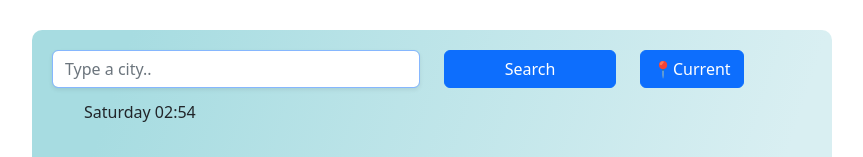
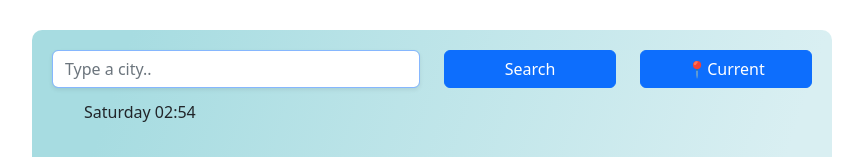
Before and after one commit to Jessicarocham/weather-app, a plain HTML site: page index.html in a window 1280 px wide. Shown: the top 157 px of the page, without its empty margins (208-1071 px from the left). Drawn offline with nearby package versions, Linux system fonts and the light colour scheme; no server answers.

Commit message:
changed the button to an input

```diff
--- a/index.html
+++ b/index.html
@@ -4,7 +4,6 @@
     <meta charset="UTF-8" />
     <meta http-equiv="X-UA-Compatible" content="IE=edge" />
     <meta name="viewport" content="width=device-width, initial-scale=1.0" />
-    <script src="https://unpkg.com/axios/dist/axios.min.js"></script>
     <link rel="stylesheet" href="style.css" />
 
     <link
@@ -13,6 +12,7 @@
       integrity="sha384-0evHe/X+R7YkIZDRvuzKMRqM+OrBnVFBL6DOitfPri4tjfHxaWutUpFmBp4vmVor"
       crossorigin="anonymous"
     />
+    <script src="https://unpkg.com/axios/dist/axios.min.js"></script>
     <title>Weather app</title>
   </head>
   <body>
@@ -40,15 +40,18 @@
               </div>
 
               <div class="col-3">
-                <button class="btn btn-primary w-100m" id="currentButton">
-                  📍Current
-                </button>
+                <input
+                  type="submit"
+                  value="📍Current"
+                  class="btn btn-primary w-100"
+                  id="currentButton"
+                />
               </div>
             </div>
           </form>
 
           <div class="overview">
-            <h1 id="city"></h1>
+            <h1 id="city" class="cityName"></h1>
             <ul>
               <li id="date"></li>
               <li id="description"></li>
```
